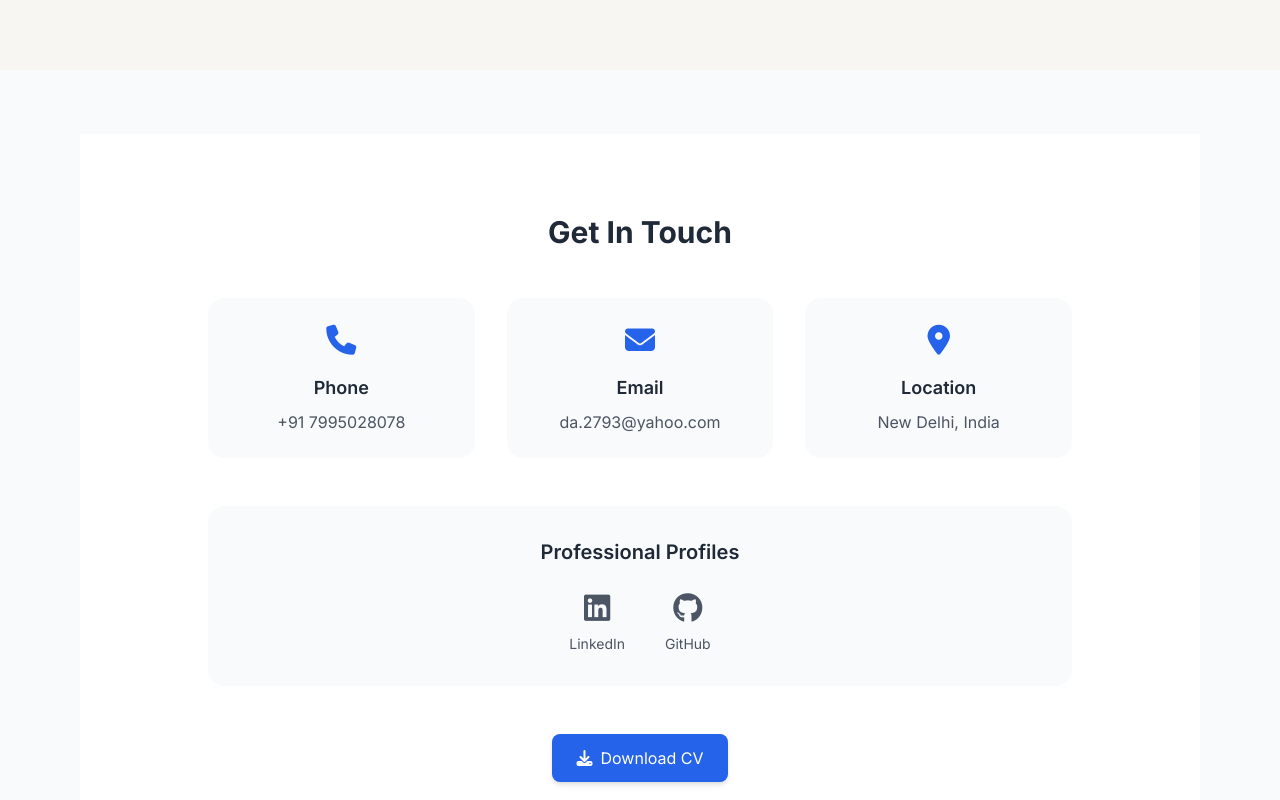
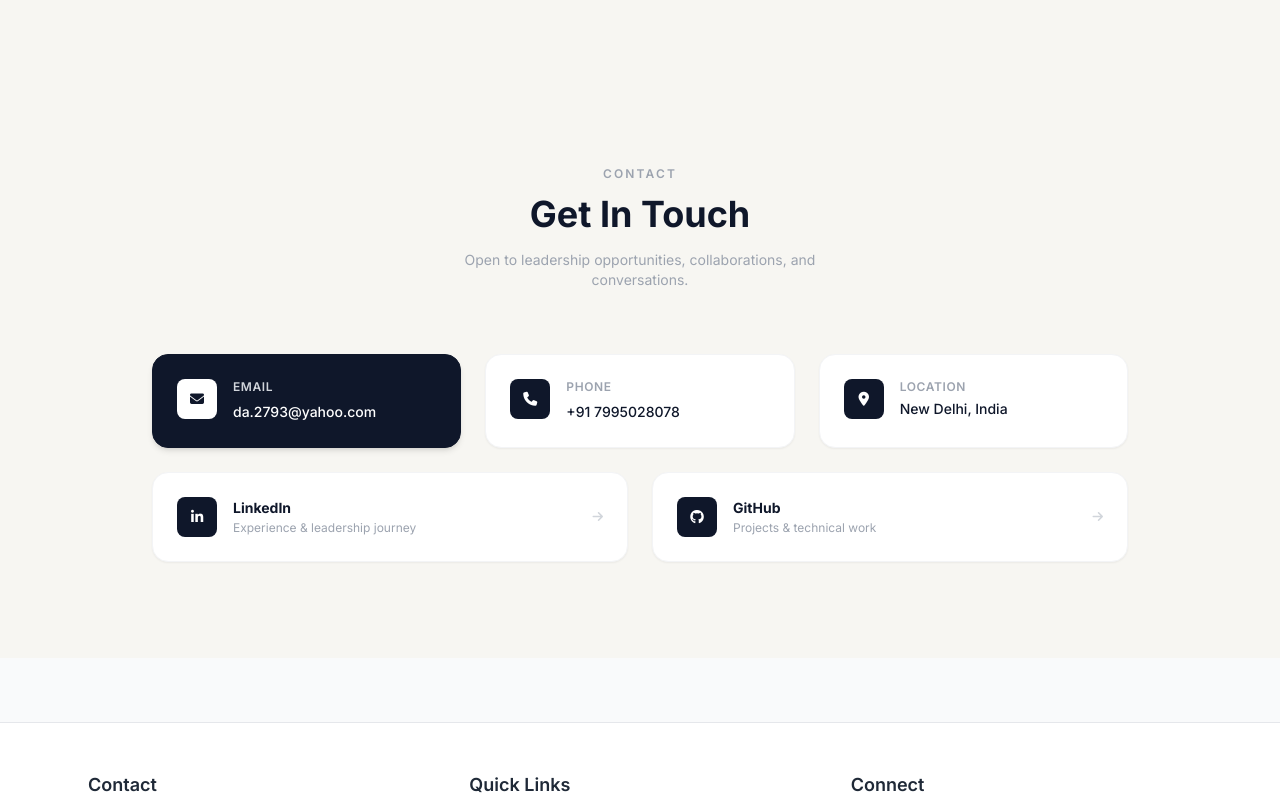
Before and after one commit to DA2793/divyansh-portfolio, a React (Vite) app: page / in a window 1280 px wide. Shown: the part 7280-8080 px from the top of the page. Built offline with nearby package versions, Linux system fonts and the light colour scheme.

Commit message:
update contact section with dark email card and clean layout

```diff
--- a/src/App.jsx
+++ b/src/App.jsx
@@ -60,11 +60,7 @@ function App() {
         <Certifications />
 
         {/* CONTACT */}
-        <section className="py-16">
-          <div className="max-w-6xl mx-auto px-4">
-            <Contact />
-          </div>
-        </section>
+        <Contact />
 
       </main>
 
--- a/src/components/Contact/Contact.jsx
+++ b/src/components/Contact/Contact.jsx
@@ -1,107 +1,121 @@
 const Contact = () => {
+  const contacts = [
+    {
+      icon: <i className="fas fa-envelope" />,
+      label: "Email",
+      value: "da.2793@yahoo.com",
+      href: "mailto:da.2793@yahoo.com",
+      primary: true,
+    },
+    {
+      icon: <i className="fas fa-phone" />,
+      label: "Phone",
+      value: "+91 7995028078",
+      href: "tel:+917995028078",
+    },
+    {
+      icon: <i className="fas fa-map-marker-alt" />,
+      label: "Location",
+      value: "New Delhi, India",
+      href: null,
+    },
+  ];
+
+  const profiles = [
+    {
+      icon: <i className="fab fa-linkedin-in" />,
+      label: "LinkedIn",
+      sub: "Experience & leadership journey",
+      href: "https://linkedin.com/in/divyanshahuja",
+    },
+    {
+      icon: <i className="fab fa-github" />,
+      label: "GitHub",
+      sub: "Projects & technical work",
+      href: "https://github.com/DA2793",
+    },
+  ];
+
   return (
-    <section id="contact" className="py-20 bg-white">
-      <div className="max-w-4xl mx-auto px-4">
-
-        <h2 className="text-3xl font-bold text-center mb-12">
+    <section id="contact" className="py-24 bg-[#f7f6f2] text-[#0f172a]">
+      <div className="max-w-5xl mx-auto px-6">
+        {/* Header */}
+        <p className="text-xs font-semibold tracking-[0.18em] uppercase text-gray-400 text-center mb-3">
+          Contact
+        </p>
+        <h2 className="text-3xl md:text-4xl font-bold text-center mb-4">
           Get In Touch
         </h2>
+        <p className="text-sm text-gray-400 text-center mb-16 max-w-md mx-auto">
+          Open to leadership opportunities, collaborations, and conversations.
+        </p>
 
-        {/* Contact Cards */}
-        <div className="grid grid-cols-1 md:grid-cols-3 gap-8 mb-12">
-
-          {/* Phone */}
-          <div className="bg-gray-50 p-6 rounded-2xl text-center hover:shadow-md transition">
-            <div className="text-3xl text-blue-600 mb-4">
-              <i className="fas fa-phone"></i>
+        {/* ── Contact cards ── */}
+        <div className="grid grid-cols-1 md:grid-cols-3 gap-6 mb-6">
+          {contacts.map(({ icon, label, value, href, primary }) => (
+            <div
+              key={label}
+              className={`rounded-2xl p-6 border transition-all duration-200 flex items-start gap-4 ${
+                primary
+                  ? "bg-[#0f172a] text-white border-[#0f172a] shadow-md hover:shadow-lg"
+                  : "bg-white border-gray-100 shadow-sm hover:shadow-md"
+              }`}
+            >
+              <div
+                className={`w-10 h-10 rounded-lg flex items-center justify-center flex-shrink-0 text-sm ${
+                  primary ? "bg-white text-[#0f172a]" : "bg-[#0f172a] text-white"
+                }`}
+              >
+                {icon}
+              </div>
+              <div>
+                <p
+                  className={`text-xs font-semibold uppercase tracking-wider mb-1 ${
+                    primary ? "text-gray-300" : "text-gray-400"
+                  }`}
+                >
+                  {label}
+                </p>
+                {href ? (
+                  <a
+                    href={href}
+                    className={`text-sm font-medium transition-colors ${
+                      primary
+                        ? "text-white hover:text-gray-300"
+                        : "text-[#0f172a] hover:text-gray-500"
+                    }`}
+                  >
+                    {value}
+                  </a>
+                ) : (
+                  <p className="text-sm font-medium">{value}</p>
+                )}
+              </div>
             </div>
-            <h3 className="text-lg font-semibold mb-2">Phone</h3>
-            <a
-              href="tel:+917995028078"
-              className="text-gray-600 hover:text-blue-600 transition"
-            >
-              +91 7995028078
-            </a>
-          </div>
-
-          {/* Email */}
-          <div className="bg-gray-50 p-6 rounded-2xl text-center hover:shadow-md transition">
-            <div className="text-3xl text-blue-600 mb-4">
-              <i className="fas fa-envelope"></i>
-            </div>
-            <h3 className="text-lg font-semibold mb-2">Email</h3>
-            <a
-              href="mailto:da.2793@yahoo.com"
-              className="text-gray-600 hover:text-blue-600 transition"
-            >
-              da.2793@yahoo.com
-            </a>
-          </div>
-
-          {/* Location */}
-          <div className="bg-gray-50 p-6 rounded-2xl text-center hover:shadow-md transition">
-            <div className="text-3xl text-blue-600 mb-4">
-              <i className="fas fa-map-marker-alt"></i>
-            </div>
-            <h3 className="text-lg font-semibold mb-2">Location</h3>
-            <p className="text-gray-600">New Delhi, India</p>
-          </div>
-
+          ))}
         </div>
 
-        {/* Professional Profiles */}
-        <div className="bg-gray-50 p-8 rounded-2xl text-center">
-          <h3 className="text-xl font-semibold mb-6">
-            Professional Profiles
-          </h3>
-
-          <div className="flex justify-center gap-10">
-
-            {/* LinkedIn */}
+        {/* ── Profile cards ── */}
+        <div className="grid grid-cols-1 md:grid-cols-2 gap-6">
+          {profiles.map(({ icon, label, sub, href }) => (
             <a
-              href="https://linkedin.com/in/divyanshahuja"
+              key={label}
+              href={href}
               target="_blank"
               rel="noopener noreferrer"
-              className="flex flex-col items-center group"
+              className="bg-white rounded-2xl p-6 border border-gray-100 shadow-sm hover:shadow-md transition-all duration-200 flex items-center gap-4 group"
             >
-              <div className="text-3xl text-gray-600 group-hover:text-blue-600 transition mb-2">
-                <i className="fab fa-linkedin"></i>
+              <div className="w-10 h-10 rounded-lg bg-[#0f172a] flex items-center justify-center flex-shrink-0 text-white text-sm group-hover:bg-[#1e293b] transition-colors">
+                {icon}
               </div>
-              <span className="text-sm text-gray-600 group-hover:text-blue-600">
-                LinkedIn
-              </span>
+              <div className="flex-1">
+                <p className="text-sm font-bold text-[#0f172a]">{label}</p>
+                <p className="text-xs text-gray-400 mt-0.5">{sub}</p>
+              </div>
+              <i className="fas fa-arrow-right text-xs text-gray-300 group-hover:text-[#0f172a] group-hover:translate-x-1 transition-all duration-200" />
             </a>
-
-            {/* GitHub */}
-            <a
-              href="https://github.com/DA2793"
-              target="_blank"
-              rel="noopener noreferrer"
-              className="flex flex-col items-center group"
-            >
-              <div className="text-3xl text-gray-600 group-hover:text-blue-600 transition mb-2">
-                <i className="fab fa-github"></i>
-              </div>
-              <span className="text-sm text-gray-600 group-hover:text-blue-600">
-                GitHub
-              </span>
-            </a>
-
-          </div>
+          ))}
         </div>
-
-        {/* Download CV */}
-        <div className="text-center mt-12">
-          <a
-            href="/Divyansh_Ahuja_CV.pdf"
-            download
-            className="inline-flex items-center px-6 py-3 bg-blue-600 text-white rounded-lg hover:bg-blue-700 transition shadow-md hover:shadow-lg"
-          >
-            <i className="fas fa-download mr-2"></i>
-            Download CV
-          </a>
-        </div>
-
       </div>
     </section>
   );
```
